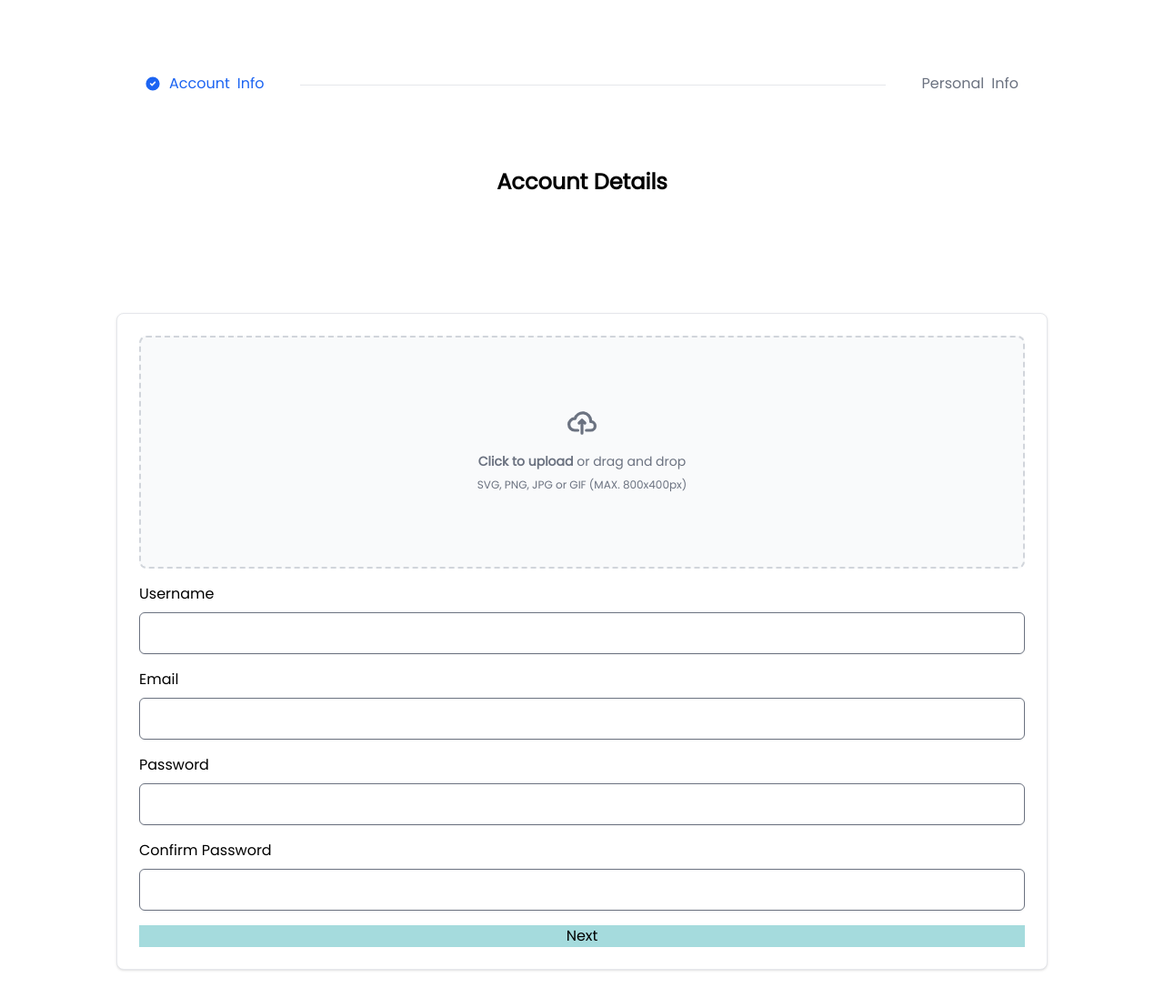
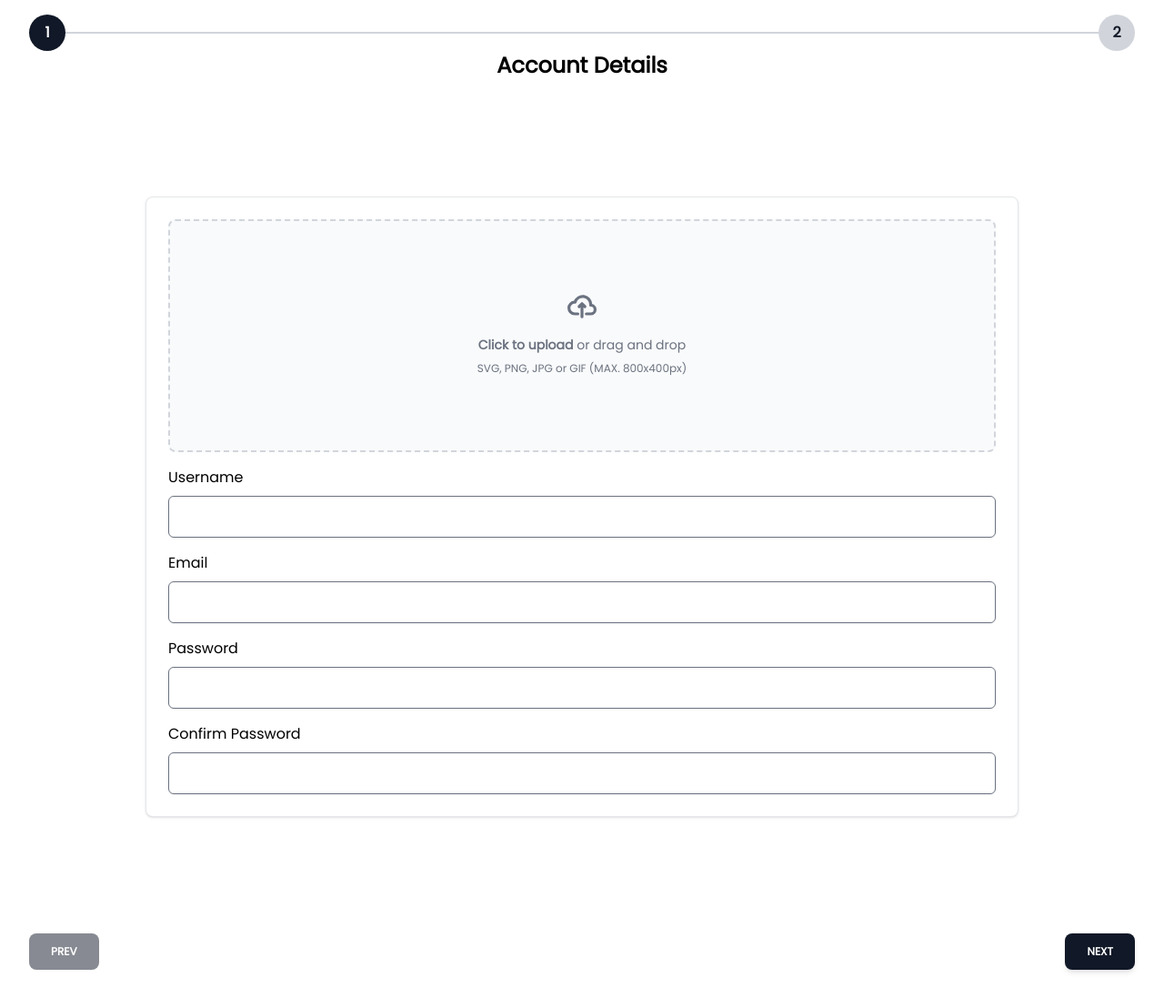
Before and after one commit to Jeco99/BAS-project, a React (Vite) app in the folder BAS/: page /createaccount in a window 1280 px wide. Shown: the top 1108 px of the page at 91% size. After the commit the page ends 1082 px from the top, so only its background shows below. Built offline with nearby package versions, Linux system fonts and the light colour scheme.

Commit message:
add stepper

```diff
--- a/BAS/src/LogIn.jsx
+++ b/BAS/src/LogIn.jsx
@@ -45,14 +45,14 @@ const LogIn = () => {
           <Link
             to="/userdashboard"
             type="button"
-            className="rounded-full text-xl h-11 text-white bg-morningGlory w-full sm:w-auto mb-4 sm:mb-2"
+            className="flex justify-center items-center rounded-full text-xl h-11 text-white bg-morningGlory w-full sm:w-auto mb-4 sm:mb-2"
           >
             Log In
           </Link>
           <Link
             to="/createaccount"
             type="button"
-            className="rounded-full text-xl h-11 text-white bg-morningGlory w-full sm:w-auto"
+            className="flex justify-center items-center rounded-full  text-xl h-11 text-white bg-morningGlory w-full sm:w-auto"
           >
             Create Account
           </Link>
--- a/BAS/src/components/user/userSignUp/accountDetails.jsx
+++ b/BAS/src/components/user/userSignUp/accountDetails.jsx
@@ -1,17 +1,13 @@
 import { useState } from "react";
 import ImageUpload from "./imageUpload";
 import PersonalDetails from "./personalDetails";
-import Stepper from "./stepper";
+
 
 function AccountDetails() {
-  const [next, setNext] = useState(false);
 
-  if (next) {
-    return <PersonalDetails />;
-  }
   return (
     <>
-      <Stepper />
+
       <h1 className="text-center text-2xl font-semibold">Account Details</h1>
       <div className="block m-8 p-6 sm:m-32 bg-white border border-gray-200 rounded-lg shadow">
         <form className="flex flex-col gap-4 w-full" action="">
@@ -68,7 +64,6 @@ function AccountDetails() {
               type="password"
             />
           </div>
-          <button className="bg-morningGlory" onClick={() => (setNext(true))}>Next</button>
         </form>
       </div>
     </>
--- /dev/null
+++ b/BAS/src/components/user/userSignUp/createAccount.jsx
@@ -0,0 +1,48 @@
+import React from "react";
+import { Stepper, Step, Button } from "@material-tailwind/react";
+
+import AccountDetails from "./accountDetails";
+import PersonalDetails from "./personalDetails";
+
+export default function CreateaAccount() {
+  const [activeStep, setActiveStep] = React.useState(0);
+  const [isLastStep, setIsLastStep] = React.useState(false);
+  const [isFirstStep, setIsFirstStep] = React.useState(false);
+
+  const display = () => {
+    switch(activeStep){
+        case 0: {
+            return <AccountDetails />
+    }
+    case 1: {
+        return <PersonalDetails />
+}
+        }
+
+  }
+
+  const handleNext = () => !isLastStep && setActiveStep((cur) => cur + 1);
+  const handlePrev = () => !isFirstStep && setActiveStep((cur) => cur - 1);
+
+  return (
+    <div className="w-full py-4 px-8">
+      <Stepper
+        activeStep={activeStep}
+        isLastStep={(value) => setIsLastStep(value)}
+        isFirstStep={(value) => setIsFirstStep(value)}
+      >
+        <Step onClick={() => setActiveStep(0)}>1</Step>
+        <Step onClick={() => setActiveStep(1)}>2</Step>
+      </Stepper>
+      {display()}
+      <div className="mt-16 flex justify-between">
+        <Button onClick={handlePrev} disabled={isFirstStep}>
+          Prev
+        </Button>
+        <Button onClick={handleNext} disabled={isLastStep}>
+          Next
+        </Button>
+      </div>
+    </div>
+  );
+}
--- a/BAS/src/components/user/userSignUp/personalDetails.jsx
+++ b/BAS/src/components/user/userSignUp/personalDetails.jsx
@@ -14,15 +14,10 @@ import DatePicker from "react-datepicker";
 import "react-datepicker/dist/react-datepicker.css";
 
 function PersonalDetails() {
-  const [back, setBack] = useState(false);
   const [startDate, setStartDate] = useState(new Date());
 
-  if (back) {
-    return <AccountDetails />;
-  }
   return (
-    <>
-      <Stepper />
+
       <div className="block m-8 p-6 sm:m-32 bg-white border border-gray-200 rounded-lg shadow">
         <h1 className="text-center text-2xl font-semibold">Personal Details</h1>
         <div>
@@ -185,23 +180,7 @@ function PersonalDetails() {
             </div>
           </form>
         </div>
-        <div className="flex justify-between mt-2">
-          <button
-            type="button"
-           className="bg-morningGlory text-black px-5 py-2 border rounded-md"
-            onClick={() => {
-              setBack(true);
-            }}
-          >
-            Back
-          </button>
-
-          <button type="button" className="bg-morningGlory text-black px-5 py-2 border rounded-md">
-            Submit
-          </button>
-        </div>
       </div>
-    </>
   );
 }
 
--- a/BAS/src/main.jsx
+++ b/BAS/src/main.jsx
@@ -11,8 +11,9 @@ import LogIn from "./LogIn.jsx";
 import AccountDetails from "./components/user/userSignUp/accountDetails";
 import BarangayDashboard from "./components/barangay/barangayDashboard/barangayDashboard";
 import UserDashboard from "./components/user/userDashboard/userDashboard";
+import CreateaAccount from "./components/user/userSignUp/createAccount";
 
-import ErrorPage from "./errorPage.jsx/errorpage";
+import ErrorPage from "./errorPage/errorpage";
 
 
 const router = createBrowserRouter([
@@ -23,7 +24,7 @@ const router = createBrowserRouter([
   },
   {
     path:"/createaccount",
-    element:<AccountDetails />,
+    element:<CreateaAccount />,
     errorElement: <ErrorPage />
   },
   {
```
